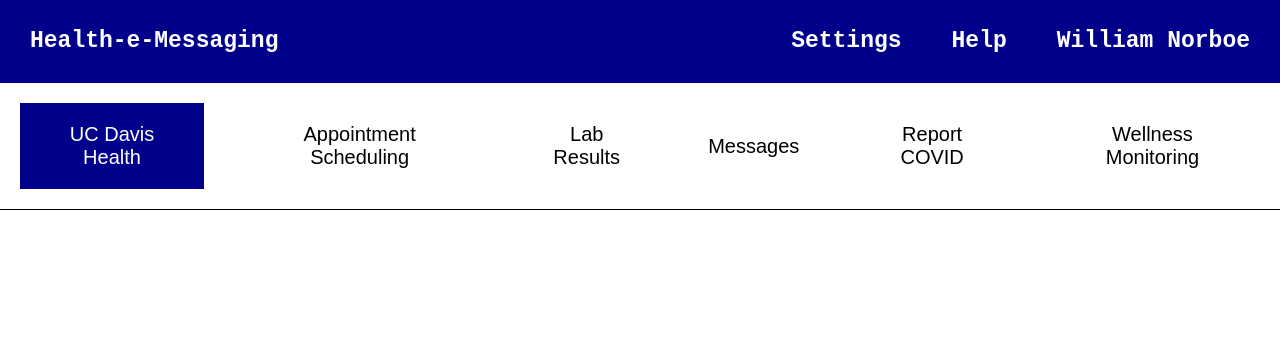
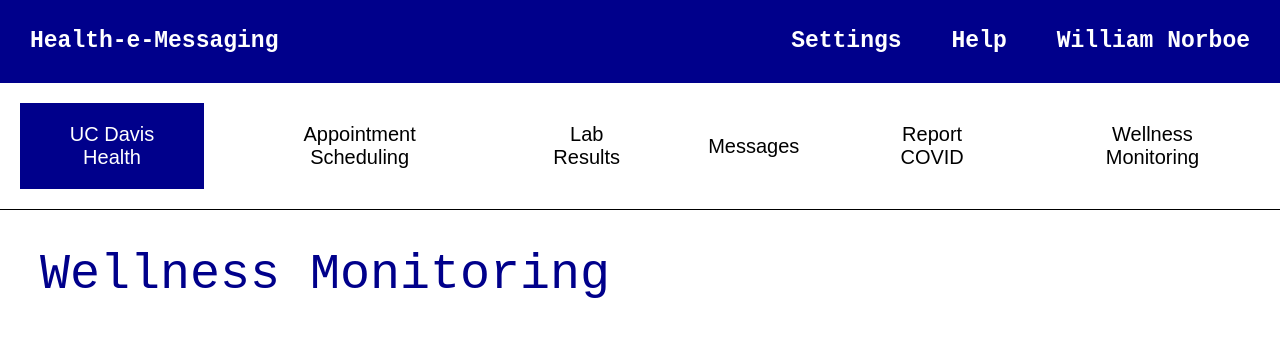
Before and after one commit to WilliamNorboe/Wellness-Monitoring-Design, a plain HTML site: page index.html in a window 1280 px wide. Drawn offline with Linux system fonts and the light colour scheme.

Commit message:
added header

```diff
--- a/index.html
+++ b/index.html
@@ -25,5 +25,6 @@
         <button id = "report" class = "tabbtn">Report COVID</button>
         <button id = "appsh" class = "tabbtn">Wellness Monitoring</button>
     </div>
+    <h1 class = "pagetitle">Wellness Monitoring</h1>
 </body>
 </html>
--- a/wellness_monitoring.css
+++ b/wellness_monitoring.css
@@ -44,3 +44,10 @@
     background-color: transparent;
     border-radius: 40px;
 }
+
+/* main page */
+.pagetitle{
+    font-size: 50px;
+    padding: 40px;
+    color: darkblue;
+}
```
